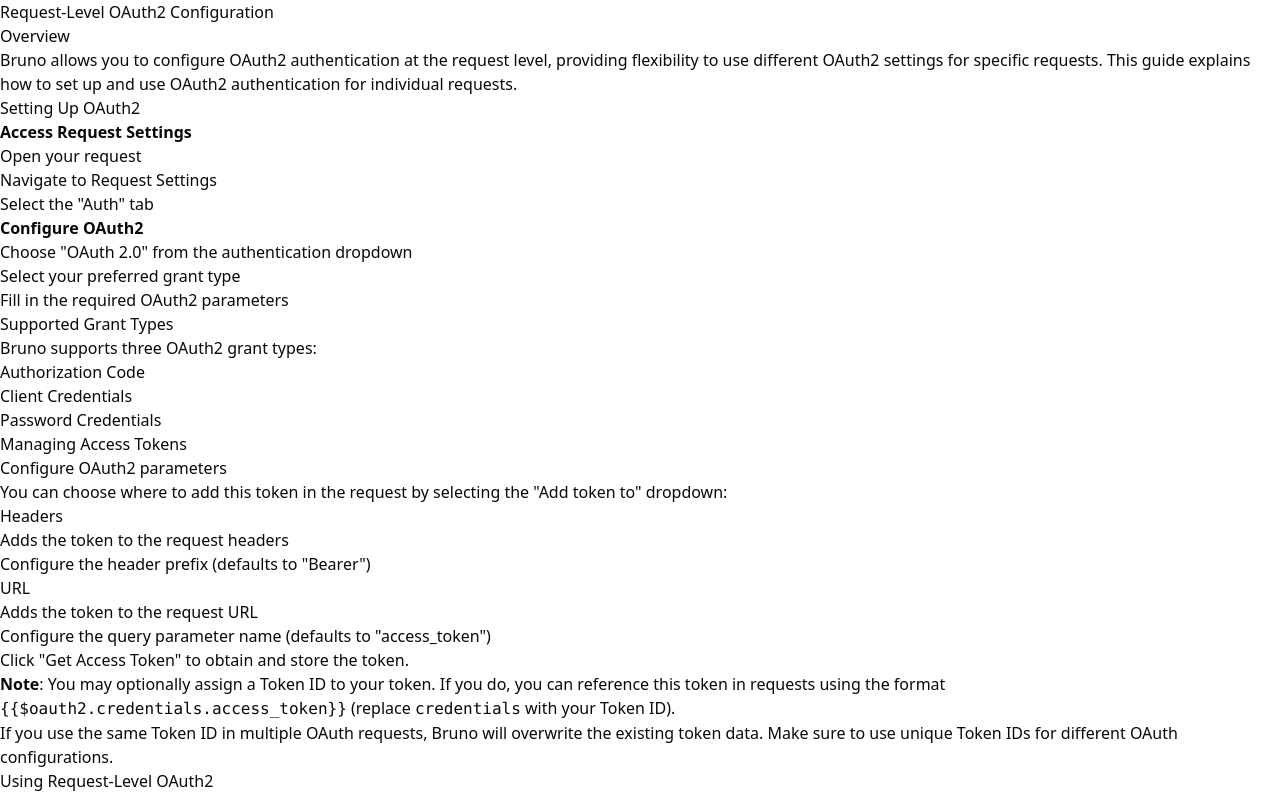
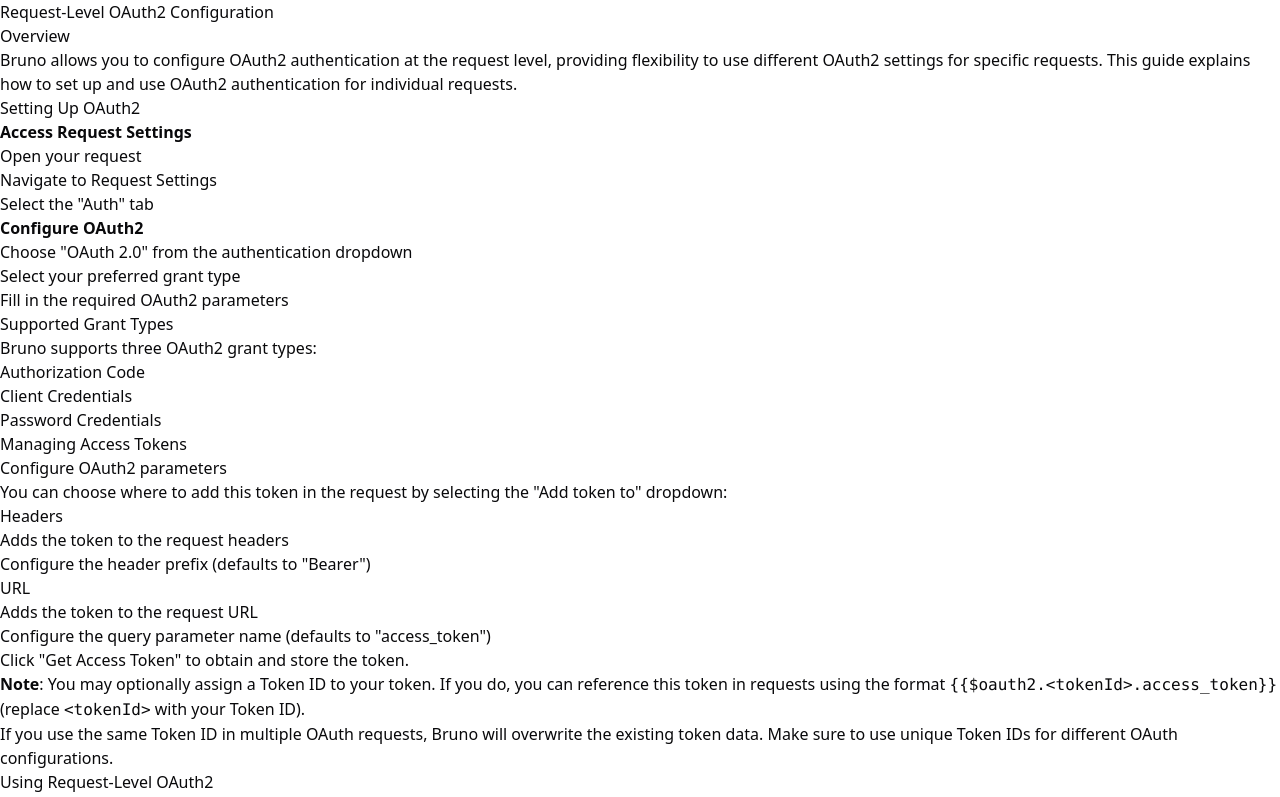
Before and after one commit to usebruno/bruno-docs, a Next.js app: page /auth/oauth2-experimental/request-level-configuration in a window 1280 px wide. Shown: the top 797 px of the page. Built offline with nearby package versions, Linux system fonts and the light colour scheme; what tailwindcss-animated would draw is missing.

Commit message:
updated tokenid value

```diff
--- a/src/pages/auth/oauth2-experimental/authorization-code.mdx
+++ b/src/pages/auth/oauth2-experimental/authorization-code.mdx
@@ -26,7 +26,7 @@
      - **Headers**: Adds the token to request headers with a configurable prefix (default: `"Bearer"`).
      - **URL**: Adds the token as a URL query parameter with a configurable parameter name (default: `"access_token"`).
 
-> **Note**: You may optionally assign a Token ID to your token. If you do, you can reference this token in requests using the format `{{$oauth2.credentials.access_token}}` (replace `credentials` with your Token ID).
+> **Note**: You may optionally assign a Token ID to your token. If you do, you can reference this token in requests using the format `{{$oauth2.<tokenId>.access_token}}` (replace `<tokenId>` with your Token ID).
 >
 > If you use the same Token ID in multiple OAuth requests, Bruno will overwrite the existing token data. Make sure to use unique Token IDs for different OAuth configurations.
 
--- a/src/pages/auth/oauth2-experimental/client-credentials.mdx
+++ b/src/pages/auth/oauth2-experimental/client-credentials.mdx
@@ -21,7 +21,7 @@
      - **Headers**: Adds the token to request headers with a configurable prefix (default: `"Bearer"`).
      - **URL**: Adds the token as a URL query parameter with a configurable parameter name (default: `"access_token"`).
 
-> **Note**: You may optionally assign a Token ID to your token. If you do, you can reference this token in requests using the format `{{$oauth2.credentials.access_token}}` (replace `credentials` with your Token ID).
+> **Note**: You may optionally assign a Token ID to your token. If you do, you can reference this token in requests using the format `{{$oauth2.<tokenId>.access_token}}` (replace `<tokenId>` with your Token ID).
 >
 > If you use the same Token ID in multiple OAuth requests, Bruno will overwrite the existing token data. Make sure to use unique Token IDs for different OAuth configurations.
 
--- a/src/pages/auth/oauth2-experimental/collection-level-configuration.mdx
+++ b/src/pages/auth/oauth2-experimental/collection-level-configuration.mdx
@@ -39,7 +39,7 @@
      - Configure the query parameter name (defaults to "access_token")
 3. Click "Get Access Token" to obtain and store the token.
 
-> **Note**: You may optionally assign a Token ID to your token. If you do, you can reference this token in requests using the format `{{$oauth2.credentials.access_token}}` (replace `credentials` with your Token ID).
+> **Note**: You may optionally assign a Token ID to your token. If you do, you can reference this token in requests using the format `{{$oauth2.<tokenId>.access_token}}` (replace `<tokenId>` with your Token ID).
 >
 > If you use the same Token ID in multiple OAuth requests, Bruno will overwrite the existing token data. Make sure to use unique Token IDs for different OAuth configurations.
 
@@ -64,7 +64,7 @@
 
 ### Method 2: Direct Token Reference
 
-You can manually reference the collection's OAuth2 token in your requests using the variable format `{{$oauth2.tokenId.access_token}}` in headers or query parameters.
+You can manually reference the collection's OAuth2 token in your requests using the variable format `{{$oauth2.<tokenId>.access_token}}` in headers or query parameters.
 
 <video controls className="mt-10">
   <source
--- a/src/pages/auth/oauth2-experimental/overview.mdx
+++ b/src/pages/auth/oauth2-experimental/overview.mdx
@@ -23,7 +23,7 @@
 1. **Simplified Configuration**: You no longer need to separately configure authorization and resource requests
 2. **Automatic Token Management**: No scripting is required to set headers for the resource URL
 3. **Automatic Token Injection**: Bruno automatically adds the token to request headers or parameters based on your configuration
-4. **Token Data Access**: Access token data using variables: `{{$oauth2.credentials.access_token}}` within the collection
+4. **Token Data Access**: Access token data using variables: `{{$oauth2.<tokenId>.access_token}}` within the collection
 
 <br />
 <br />
--- a/src/pages/auth/oauth2-experimental/password-credentials.mdx
+++ b/src/pages/auth/oauth2-experimental/password-credentials.mdx
@@ -23,7 +23,7 @@
      - **Headers**: Adds the token to request headers with a configurable prefix (default: `"Bearer"`).
      - **URL**: Adds the token as a URL query parameter with a configurable parameter name (default: `"access_token"`).
 
-> **Note**: You may optionally assign a Token ID to your token. If you do, you can reference this token in requests using the format `{{$oauth2.credentials.access_token}}` (replace `credentials` with your Token ID).
+> **Note**: You may optionally assign a Token ID to your token. If you do, you can reference this token in requests using the format `{{$oauth2.<tokenId>.access_token}}` (replace `<tokenId>` with your Token ID).
 >
 > If you use the same Token ID in multiple OAuth requests, Bruno will overwrite the existing token data. Make sure to use unique Token IDs for different OAuth configurations.
 
--- a/src/pages/auth/oauth2-experimental/request-level-configuration.mdx
+++ b/src/pages/auth/oauth2-experimental/request-level-configuration.mdx
@@ -37,7 +37,7 @@
      - Configure the query parameter name (defaults to "access_token")
 3. Click "Get Access Token" to obtain and store the token.
 
-> **Note**: You may optionally assign a Token ID to your token. If you do, you can reference this token in requests using the format `{{$oauth2.credentials.access_token}}` (replace `credentials` with your Token ID).
+> **Note**: You may optionally assign a Token ID to your token. If you do, you can reference this token in requests using the format `{{$oauth2.<tokenId>.access_token}}` (replace `<tokenId>` with your Token ID).
 >
 > If you use the same Token ID in multiple OAuth requests, Bruno will overwrite the existing token data. Make sure to use unique Token IDs for different OAuth configurations.
 
@@ -60,7 +60,7 @@
 
 ### Method 2: Direct Token Reference
 
-You can manually reference the request's OAuth2 token in your requests using the variable format `{{$oauth2.credentials.access_token}}` in either headers or query parameters.
+You can manually reference the request's OAuth2 token in your requests using the variable format `{{$oauth2.<tokenId>.access_token}}` in either headers or query parameters.
 
 <video controls className="mt-10">
   <source
```
